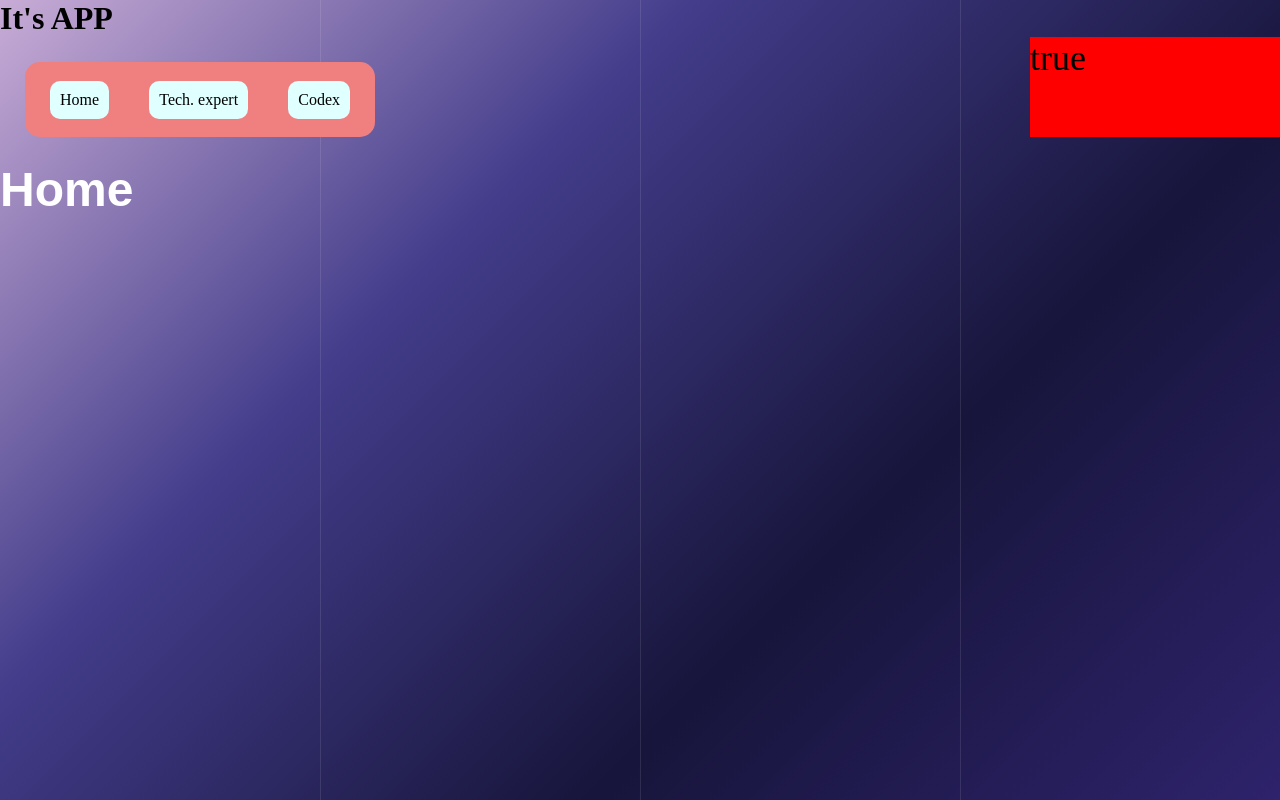
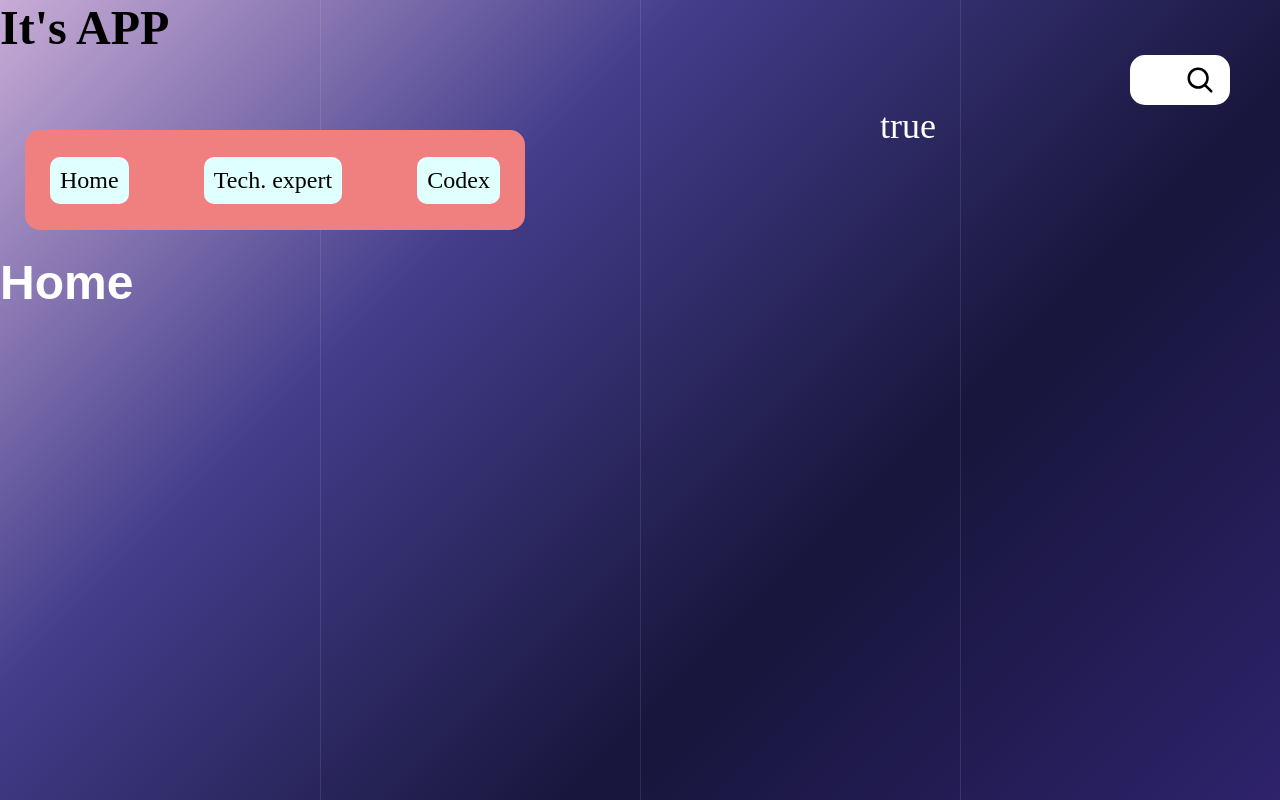
Before and after one commit to iXorr/lanver_frontend, a Vue app: page / in a window 1280 px wide. Shown: the top 800 px of the page. Built offline with nearby package versions, Linux system fonts and the light colour scheme; a web font is replaced by a local one.

Commit message:
search bar created

```diff
--- a/src/App.vue
+++ b/src/App.vue
@@ -3,8 +3,10 @@
   import { RouterLink, RouterView } from 'vue-router';
   import { useIntersectionObserver } from '@vueuse/core';
 
-  import AnimatedWires from './components/AnimatedWires.vue';
+  import AnimatedWires from '@/components/AnimatedWires.vue';
+  import SearchBar from '@/components/ui/SearchBar.vue';
 
+  // пример использования инструмента для анимированного скролла
   const target = ref(null);
   const targetIsVisible = ref(false);
 
@@ -22,6 +24,13 @@
   <div class="root">
     <header>
       <h1>It's APP</h1>
+
+      <div style="display: flex; justify-content: end; margin-right: 50px;">
+        <Transition>
+          <SearchBar />
+        </Transition>
+      </div>
+
       <p class="message">{{ targetIsVisible }}</p>
 
       <nav>
@@ -38,17 +47,19 @@
 </template>
 
 <style scoped>
+  .root {
+    height: 2000px;
+    font-size: 1rem;
+  }
+
   .message {
     position: fixed;
-    right: 0;
+    right: 150px;
     width: 250px;
     height: 100px;
     font-size: 36px;
-    background: red;
-  }
-
-  .root {
-    height: 2000px;
+    color: white;
+    /* background: lightcyan; */
   }
 
   nav {
@@ -56,8 +67,8 @@
     justify-content: space-between;
     align-items: center;
 
-    width: 350px;
-    height: 75px;
+    width: 500px;
+    height: 100px;
     margin: 25px;
     padding: 0 25px;
     background: lightcoral;
@@ -71,10 +82,10 @@
     text-decoration: none;
     color: #000;
 
-    transition: .5s ease-in-out;
+    transition: var(--fast-transition);
   }
 
-  nav > *:hover {
+  nav > *:active{
     transform: scale(1.15);
   }
 </style>
--- a/src/assets/main.css
+++ b/src/assets/main.css
@@ -3,9 +3,26 @@
 *,
 *::before,
 *::after {
+	font-family: Montserrat;
   box-sizing: border-box;
   margin: 0;
   padding: 0;
+}
+
+:root {
+	--fast-transition: .25s ease;
+	--standart-transition: .5s ease-in-out;
+
+	--icon-size: 30px;
+}
+
+svg {
+	width: var(--icon-size);
+	height: var(--icon-size);
+}
+
+html {
+	font-size: 24px;
 }
 
 html, body {
@@ -13,9 +30,6 @@ html, body {
 }
 
 body {
-  font-family: Montserrat;
-	/* background: #1f1f1f; */
-
 	background: linear-gradient(-45deg, #2E236C, #17153B, #433D8B, #C8ACD6);
 	background-repeat: no-repeat;
 	background-size: 400% 400%;
@@ -34,3 +48,20 @@ body {
 		background-position: 0% 50%;
 	}
 }
+
+input,
+select,
+textarea {
+	outline: none;
+	border: none;
+}
+
+.v-enter-active,
+.v-leave-active {
+  transition: opacity 0.5s ease;
+}
+
+.v-enter-from,
+.v-leave-to {
+  opacity: 0;
+}
--- /dev/null
+++ b/src/components/icons/SearchGlassIcon.vue
@@ -0,0 +1,5 @@
+<template>
+  <svg viewBox="0 0 24 24" fill="none" xmlns="http://www.w3.org/2000/svg">
+    <path d="M15.7955 15.8111L21 21M18 10.5C18 14.6421 14.6421 18 10.5 18C6.35786 18 3 14.6421 3 10.5C3 6.35786 6.35786 3 10.5 3C14.6421 3 18 6.35786 18 10.5Z" stroke="#000000" stroke-width="2" stroke-linecap="round" stroke-linejoin="round"/>
+  </svg>
+</template>
--- /dev/null
+++ b/src/components/ui/SearchBar.vue
@@ -0,0 +1,65 @@
+<script setup>
+  import { ref } from 'vue';
+  import SearchGlassIcon from '@/components/icons/SearchGlassIcon.vue';
+
+  const isInputFocused = ref(false);
+
+  // для дальнейшего поиска
+  function sayHi() {
+    alert('hi!');
+  }
+</script>
+
+<template>
+  <form :class="['search-bar', isInputFocused ? 'search-bar--expanded' : null]" @submit.prevent="sayHi">
+    <input
+      class="search-bar__field"
+      type="text"
+      onblur="this.value = null"
+      @blur="isInputFocused = false"
+      @focus="isInputFocused = true">
+
+    <SearchGlassIcon class="search-bar__icon" />
+  </form>
+</template>
+
+<style scoped>
+  .search-bar {
+    position: relative;
+
+    display: flex;
+    align-items: center;
+    width: 100px;
+    height: 50px;
+
+    transition: var(--standart-transition);
+  }
+
+  .search-bar--expanded {
+    width: 400px;
+  }
+
+    .search-bar__icon {
+      position: absolute;
+      right: 15px;
+      z-index: 1;
+
+      transition: var(--fast-transition);
+    }
+
+    .search-bar__field {
+      position: relative;
+
+      width: 100%;
+      height: 100%;
+      font-size: 1rem;
+      border-radius: 15px;
+      padding: 15px 25px;
+
+      transition: var(--standart-transition);
+    }
+
+    .search-bar__field:focus {
+      padding-right: 60px;
+    }
+</style>
```
Also changed, not shown: src/components/icons/IconCommunity.vue (deleted, +0 -7 lines), src/components/icons/IconDocumentation.vue (deleted, +0 -7 lines), src/components/icons/IconEcosystem.vue (deleted, +0 -7 lines), src/components/icons/IconSupport.vue (deleted, +0 -7 lines), src/components/icons/IconTooling.vue (deleted, +0 -19 lines).
